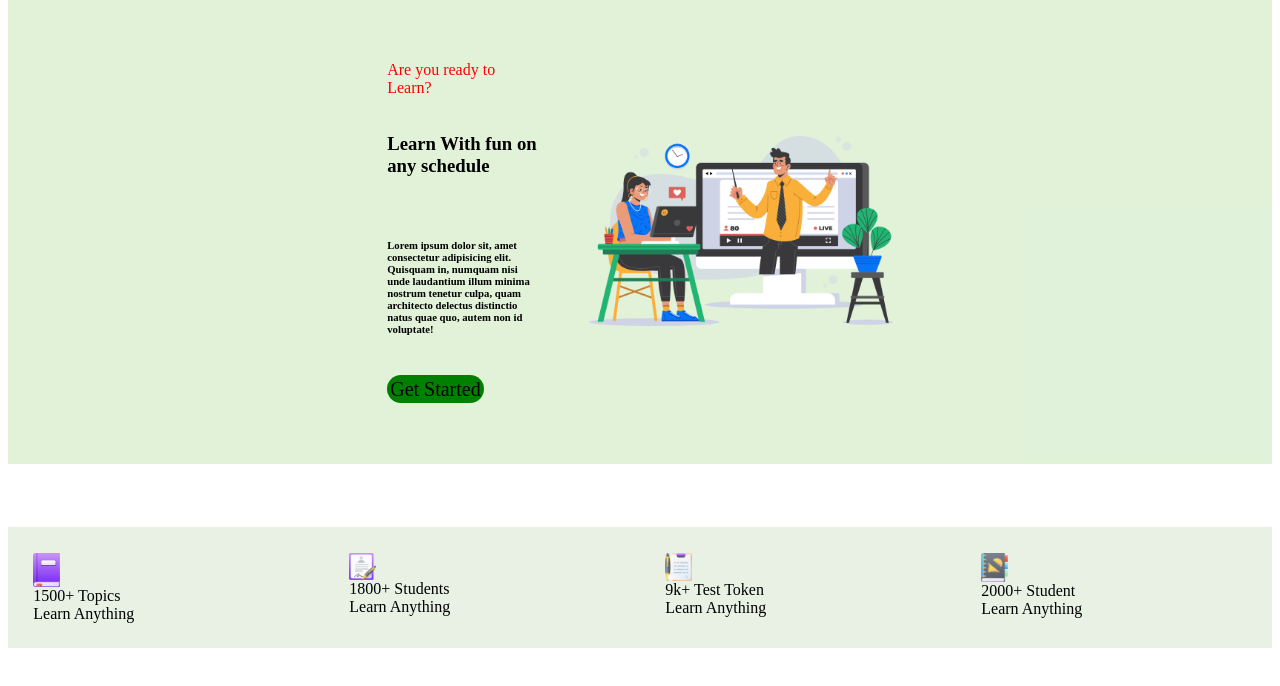
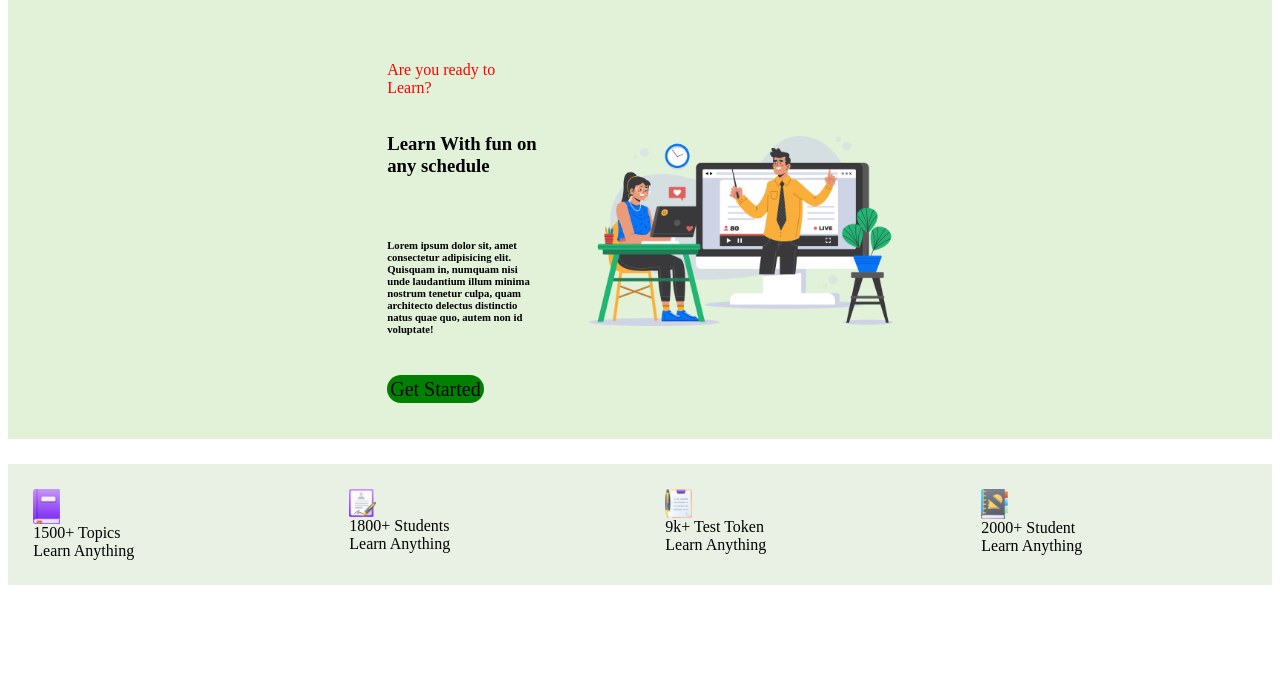
Before and after one commit to Redstrider97/MIS455---Midterm, a plain HTML site: page index.html in a window 1280 px wide. Shown: the part 48-734 px from the top of the page. Drawn offline with Linux system fonts and the light colour scheme; files whose address does not match are found by name.

Commit message:
final-final push

```diff
--- a/style.css
+++ b/style.css
@@ -1,6 +1,6 @@
 .upperBox{
     background-color: rgba(209, 235, 197, 0.644);
-    padding-bottom: 5%;
+    padding-bottom: 3%;
     margin:auto;
 }
 .header {
@@ -64,7 +64,7 @@
 }
 .cols {
     margin: auto;
-    padding-top: 5%;
+    padding-top: 2%;
     display: flex;
     justify-content: center;
     align-content: center;
```
